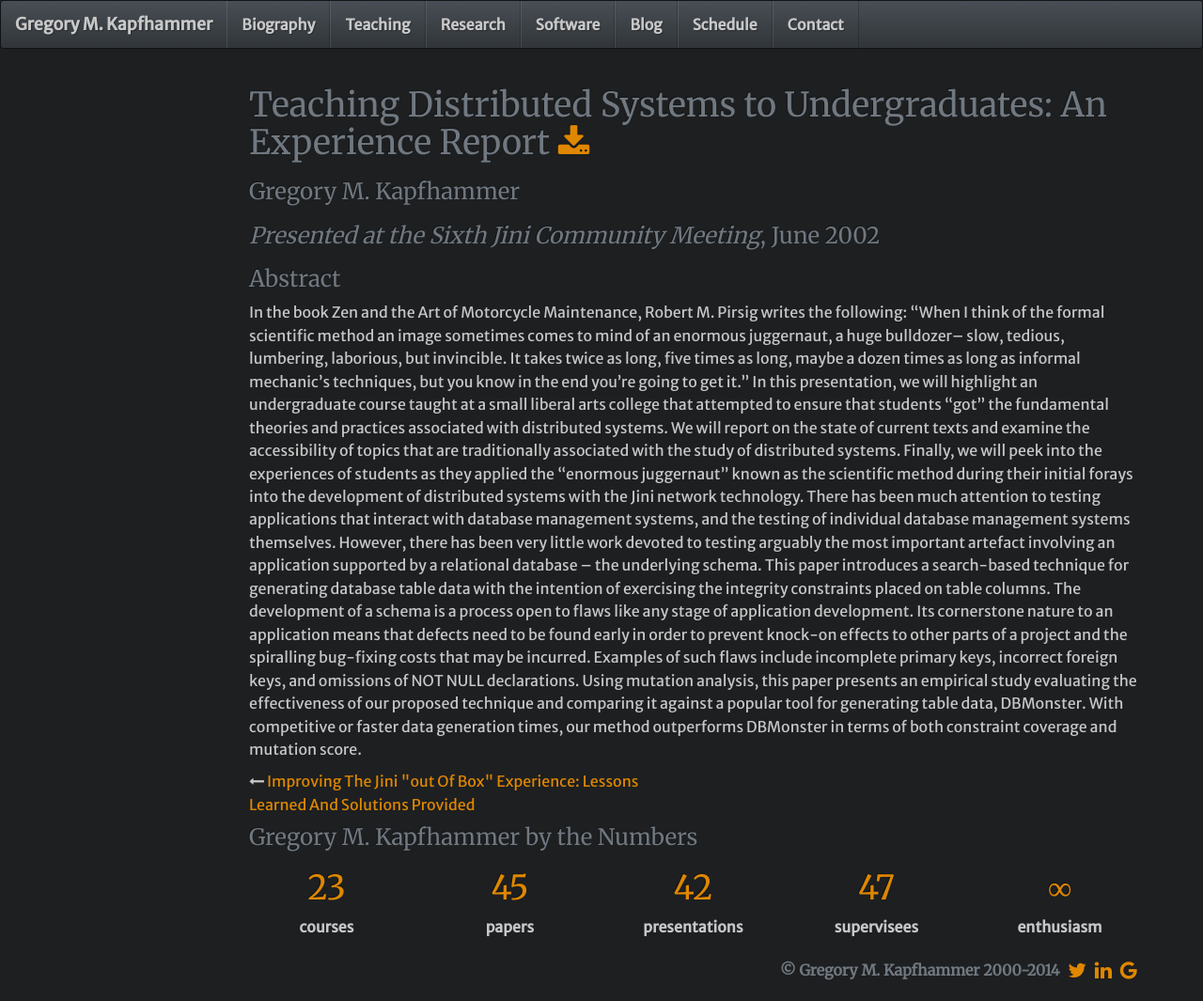
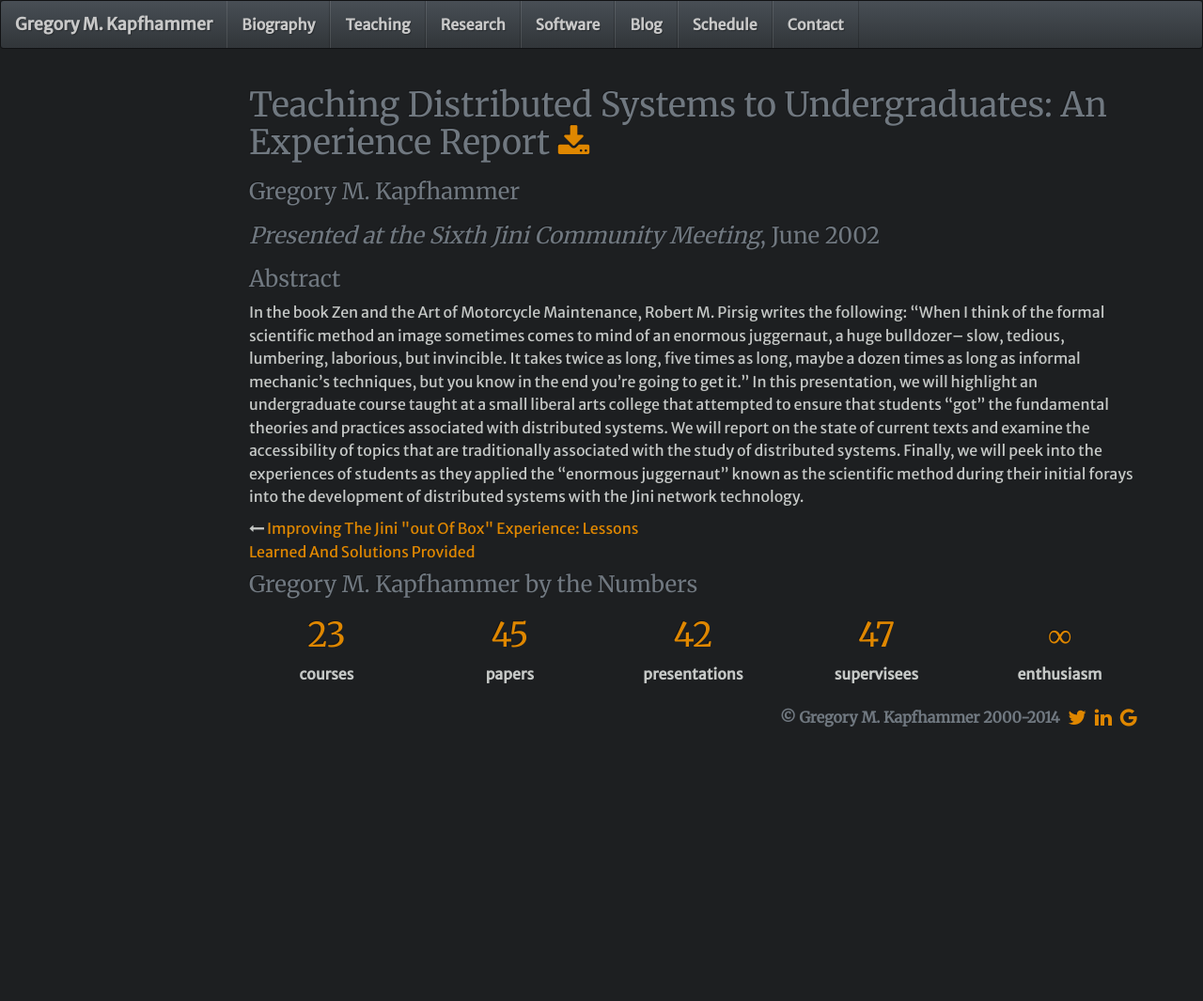
Before and after one commit to geerc/www, a Jekyll site: the page built from gkapfham/research/presentations/Presentation-JCM2002-1.md, in a window 1280 px wide. Shown: the whole page at 94% size. Built offline with Jekyll 4.4.1, drawn with Linux system fonts in a browser that asks for light colours; nearby versions of some CDN libraries; Markdown is read by kramdown in place of the engine named in the settings; comment, search, counter and statistics services are not loaded; after the commit the page ends 900 px from its top, so only the background shows below that.

Commit message:
Removed an extra paragraph lurking in the Presentation-JCM2002-1.md.

```diff
--- a/gkapfham/research/presentations/Presentation-JCM2002-1.md
+++ b/gkapfham/research/presentations/Presentation-JCM2002-1.md
@@ -28,15 +28,4 @@ an undergraduate course taught at a small liberal arts college that attempted to
 fundamental theories and practices associated with distributed systems. We will report on the state of current texts and
 examine the accessibility of topics that are traditionally associated with the study of distributed systems. Finally, we
 will peek into the experiences of students as they applied the "enormous juggernaut" known as the scientific method
-during their initial forays into the development of distributed systems with the Jini network technology.  There has
-been much attention to testing applications that interact with database management systems, and the testing of
-individual database management systems themselves. However, there has been very little work devoted to testing arguably
-the most important artefact involving an application supported by a relational database – the underlying schema. This
-paper introduces a search-based technique for generating database table data with the intention of exercising the
-integrity constraints placed on table columns. The development of a schema is a process open to flaws like any stage of
-application development. Its cornerstone nature to an application means that defects need to be found early in order to
-prevent knock-on effects to other parts of a project and the spiralling bug-fixing costs that may be incurred. Examples
-of such flaws include incomplete primary keys, incorrect foreign keys, and omissions of NOT NULL declarations. Using
-mutation analysis, this paper presents an empirical study evaluating the effectiveness of our proposed technique and
-comparing it against a popular tool for generating table data, DBMonster. With competitive or faster data generation
-times, our method outperforms DBMonster in terms of both constraint coverage and mutation score.
+during their initial forays into the development of distributed systems with the Jini network technology.
```
